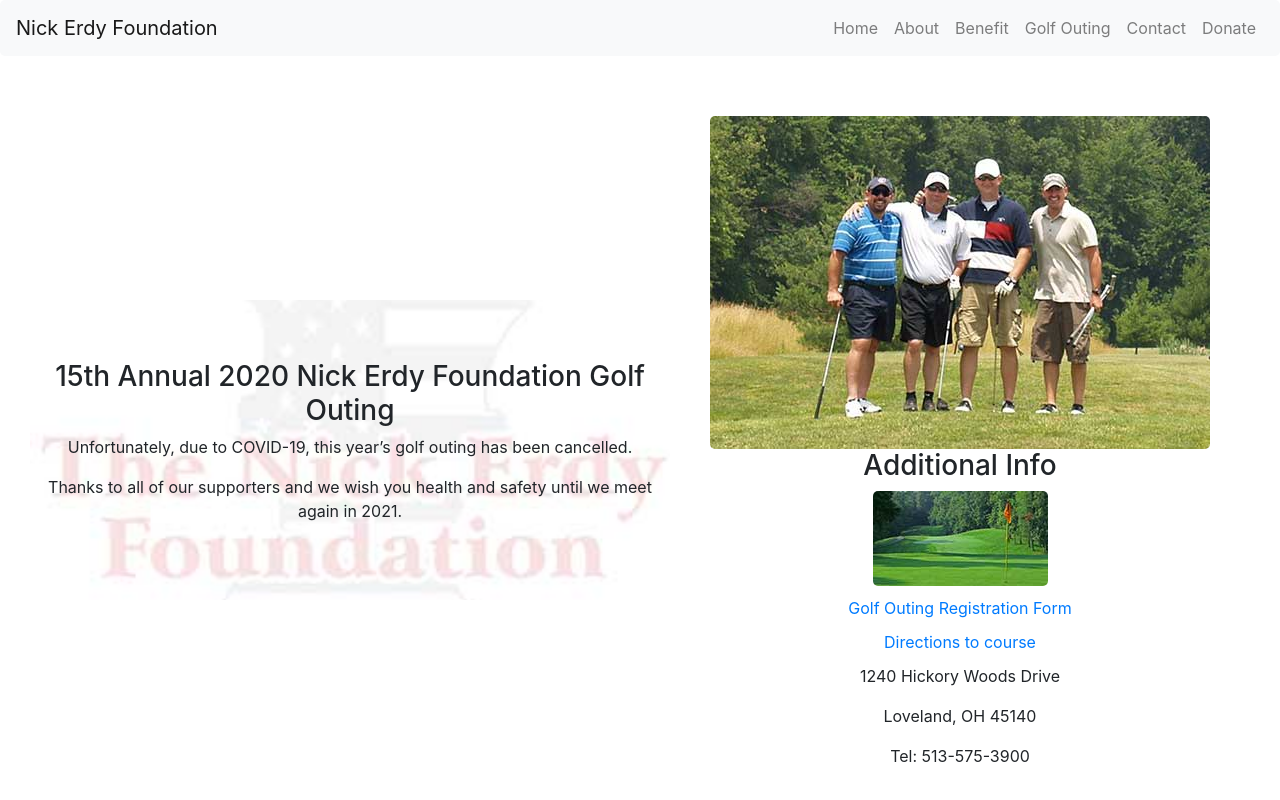
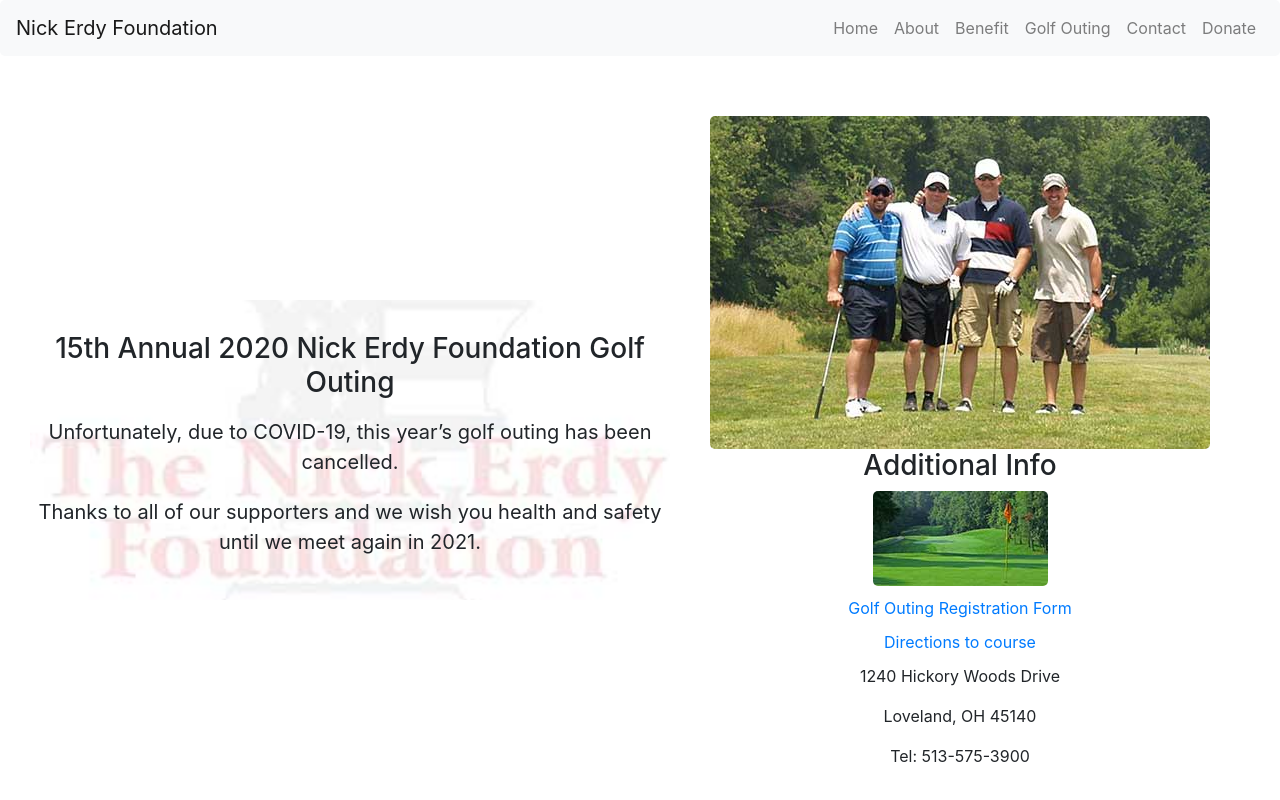
Before and after one commit to khepf/nef, a React (Create React App) app: page /golf in a window 1280 px wide. Shown: the top 800 px of the page. Built offline with nearby package versions, Linux system fonts and the light colour scheme.

Commit message:
golf cancel3

```diff
--- a/src/components/GolfSections.js
+++ b/src/components/GolfSections.js
@@ -16,8 +16,8 @@
         <section className="GolfSection1">
           <div className="GolfSection1-1">
             <h3>15th Annual 2020 Nick Erdy Foundation Golf Outing</h3>
-            <p>Unfortunately, due to COVID-19, this year’s golf outing has been cancelled. </p>
-            <p> Thanks to all of our supporters and we wish you health and safety until we meet again in 2021.</p>
+            <p className="lead">Unfortunately, due to COVID-19, this year’s golf outing has been cancelled. </p>
+            <p className="lead"> Thanks to all of our supporters and we wish you health and safety until we meet again in 2021.</p>
             {/* <p className="lead">
             will be held on June 6th, 2020 at the Hickory Woods Golf Course in Loveland. Registration is from 12 to 1pm with a shotgun start at 1:30 pm. Cost of ticket also includes dinner and a soft drink.
             </p>
```
